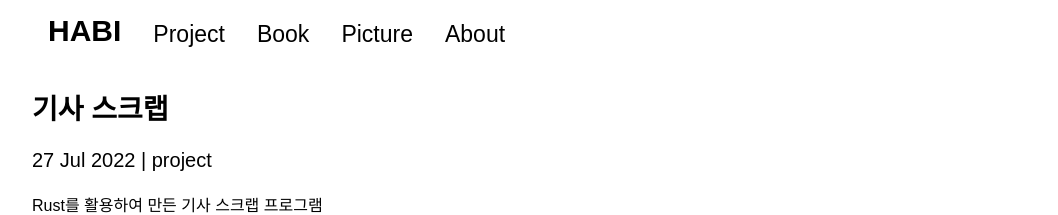
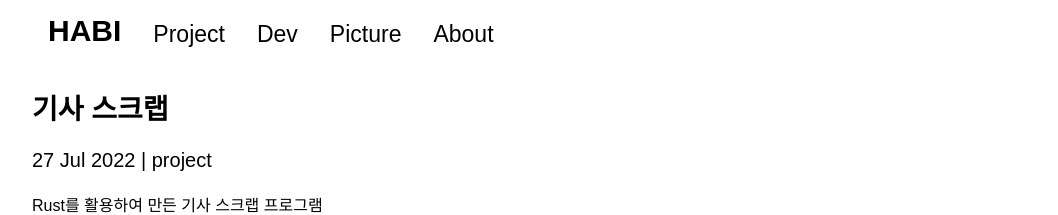
Before and after one commit to iamhabi/iamhabi.github.io, a Jekyll site: the page built from index.html, in a window 1280 px wide. Shown: the top 215 px of the page, without its empty margins (108-1166 px from the left). Built offline with Jekyll 4.4.1, drawn with Linux system fonts in a browser that asks for light colours.

Commit message:
book -> dev

```diff
--- a/_layouts/default.html
+++ b/_layouts/default.html
@@ -28,7 +28,7 @@
         <div class="topnav" id="myTopnav">
             <a href="/" class="home">HABI</a>
             <a href="/project/" class="nav">Project</a>
-            <a href="/book" class="nav">Book</a>
+            <a href="/dev" class="nav">Dev</a>
             <a href="/picture" class="nav">Picture</a>
             <a href="/about" class="nav">About</a>
             <a href="javascript:void(0);" style="font-size:15px; color:black" class="icon" onclick="responsiveNav()">&#9776;</a>
```
